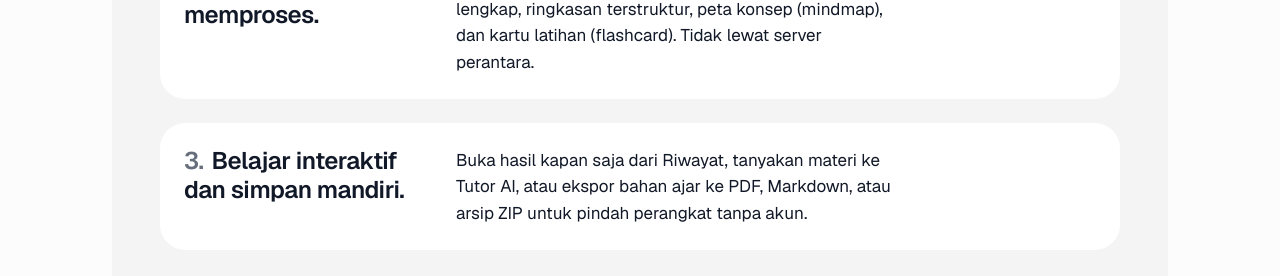
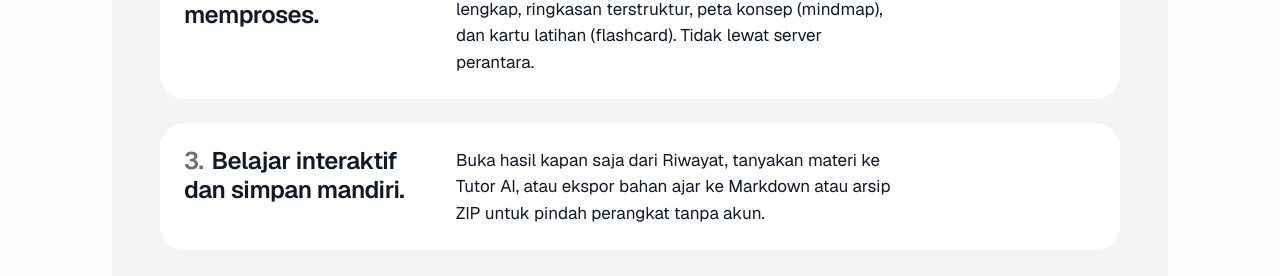
Before and after one commit to kebsixx/mindo, a Next.js app: page / in a window 1280 px wide. Shown: the part 2989-3265 px from the top of the page. Built offline with nearby package versions, Linux system fonts and the light colour scheme.

Commit message:
fix(copy): hapus klaim ekspor PDF yang belum ada

```diff
--- a/src/app/page.tsx
+++ b/src/app/page.tsx
@@ -48,7 +48,7 @@ const STEPS = [
   },
   {
     title: "Belajar interaktif dan simpan mandiri.",
-    body: "Buka hasil kapan saja dari Riwayat, tanyakan materi ke Tutor AI, atau ekspor bahan ajar ke PDF, Markdown, atau arsip ZIP untuk pindah perangkat tanpa akun.",
+    body: "Buka hasil kapan saja dari Riwayat, tanyakan materi ke Tutor AI, atau ekspor bahan ajar ke Markdown atau arsip ZIP untuk pindah perangkat tanpa akun.",
   },
 ];
 
```
